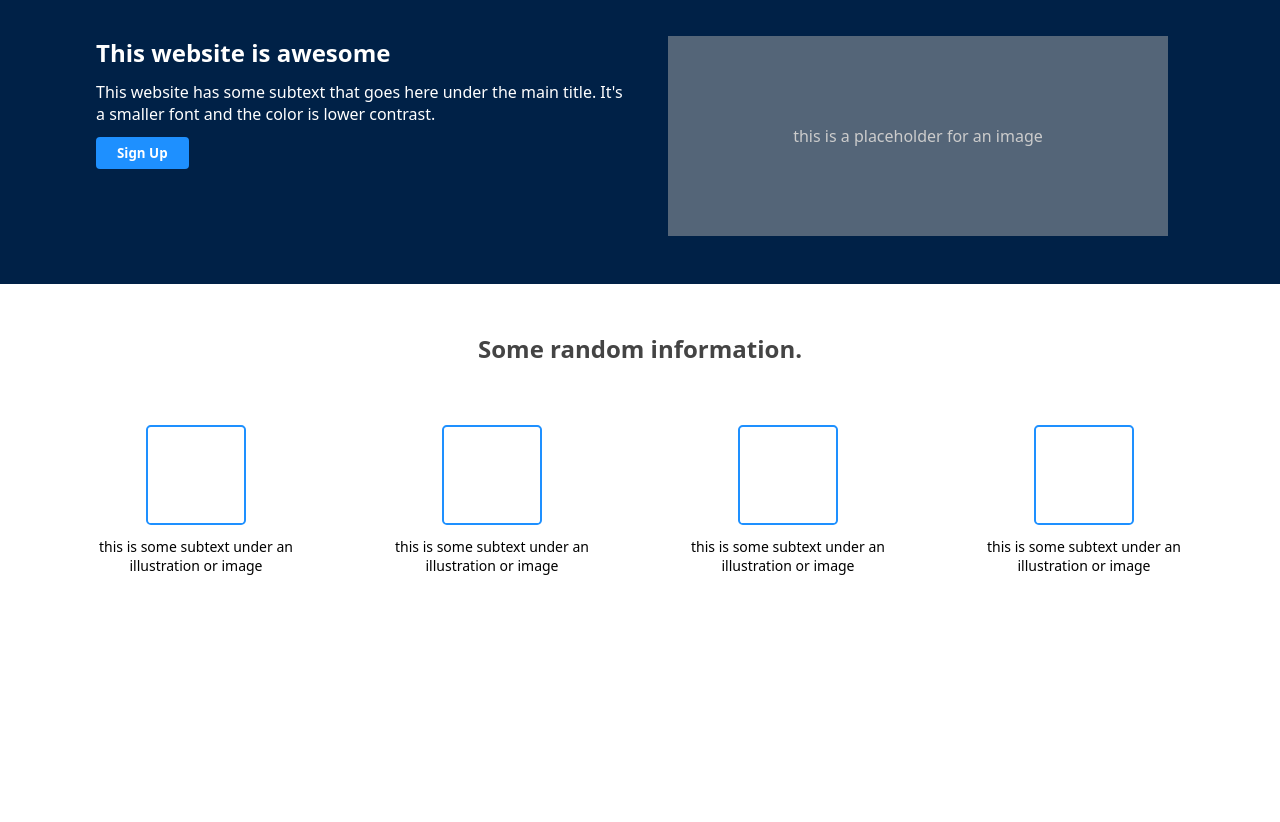
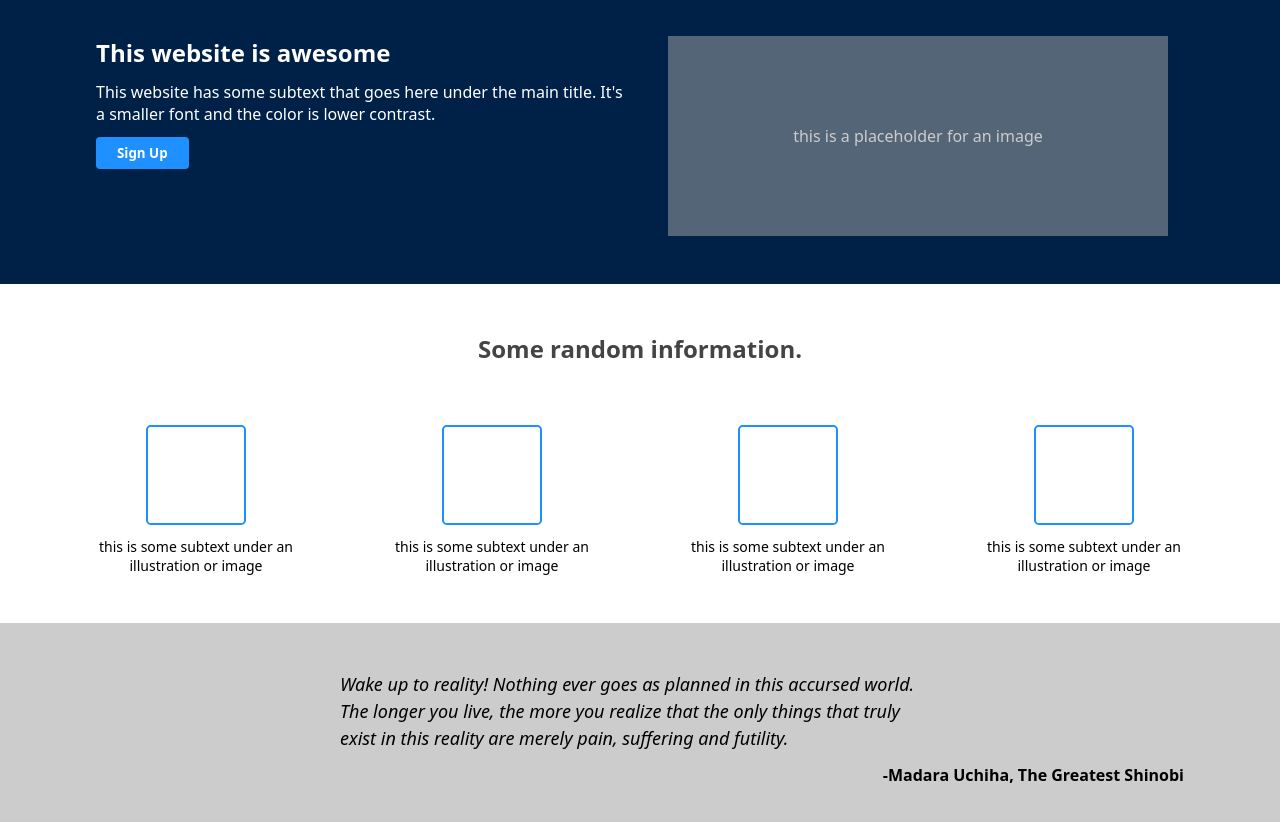
Before and after one commit to muhib137/odin-landing-page, a plain HTML site: page index.html in a window 1280 px wide. Shown: the part 54-876 px from the top of the page. Before the commit the page ends 800 px from the top, so only its background shows below. Drawn offline with Linux system fonts and the light colour scheme.

Commit message:
Testimonial section styling

```diff
--- a/index.html
+++ b/index.html
@@ -50,7 +50,10 @@
         </div>
       </div>
     </section>
-    <section></section>
+    <section class="section--testimonial">
+      <blockquote><p class="quote">Wake up to reality! Nothing ever goes as planned in this accursed world. The longer you live, the more you realize that the only things that truly exist in this reality are merely pain, suffering and futility.</p></blockquote>
+      <p class="author">-Madara Uchiha, The Greatest Shinobi</p>
+    </section>
     <section></section>
     <footer></footer>
   </body>
--- a/styles.css
+++ b/styles.css
@@ -105,3 +105,23 @@ main section {
   font-size: 14px;
   max-width: 200px;
 }
+
+
+.section--testimonial {
+  background-color: #ccc;
+  padding: 48px 96px;
+}
+
+.quote {
+  font-size: 18px;
+  max-width: 600px;
+  margin: 0 auto;
+  font-style: italic;
+  line-height: 1.5;
+}
+
+.author {
+  text-align: right;
+  margin-top: 12px;
+  font-weight: 700;
+}
```
